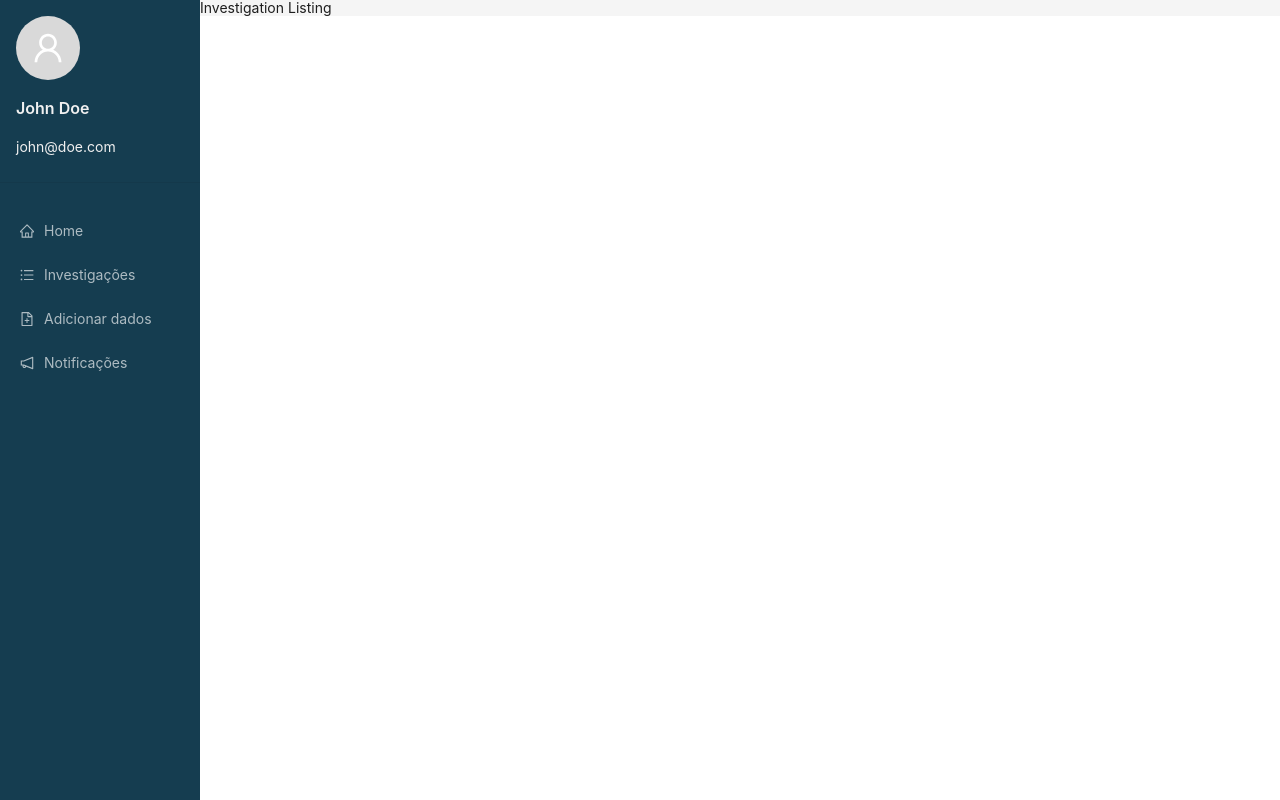
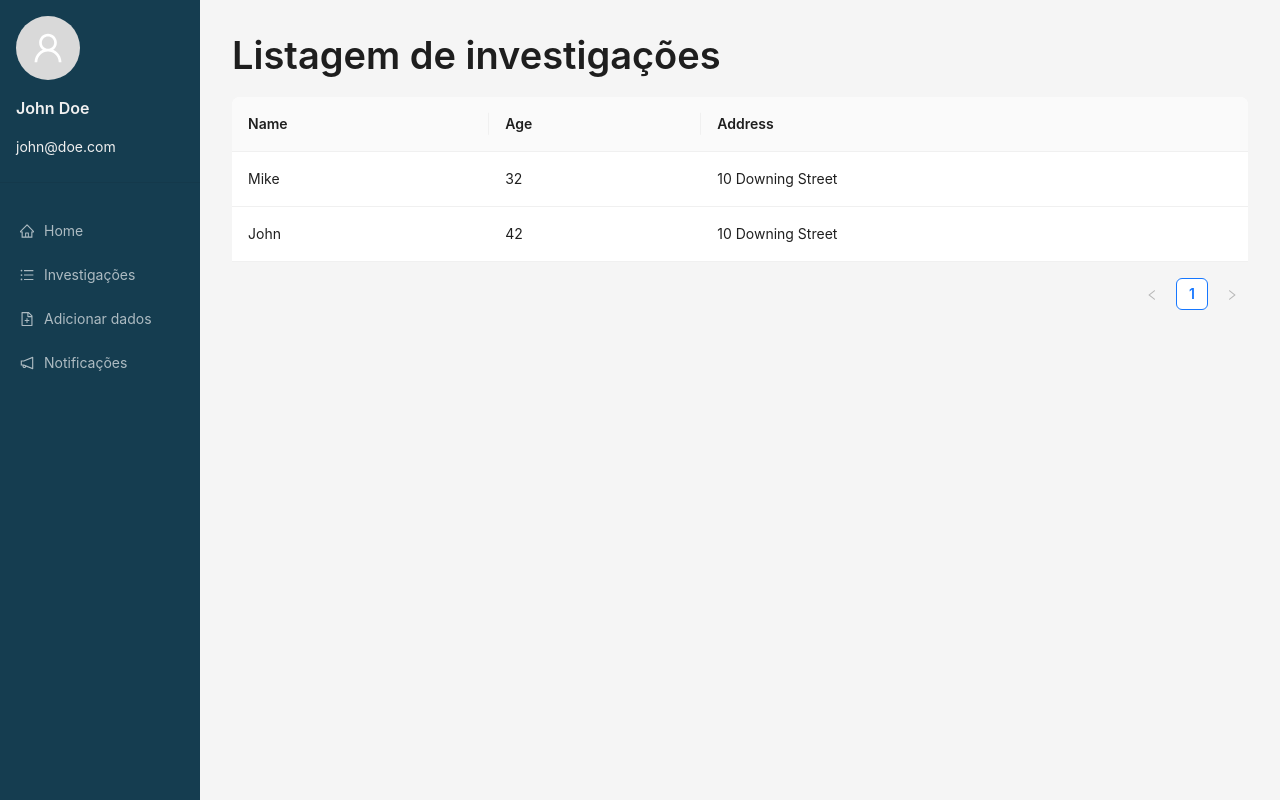
Before and after one commit to chiucchi/intelishare, a React (Vite) app: page /investigations in a window 1280 px wide. Built offline with nearby package versions, Linux system fonts and the light colour scheme.

Commit message:
feat: add mocked investigation listing

```diff
--- a/src/App.tsx
+++ b/src/App.tsx
@@ -1,7 +1,7 @@
 import "antd/dist/reset.css";
 
 import "./App.css";
-import { Avatar, Divider, Empty, Layout, Menu, Space, Typography } from "antd";
+import { Avatar, Divider, Layout, Menu, Space, Typography } from "antd";
 import {
   UserOutlined,
   HomeOutlined,
--- /dev/null
+++ b/src/components/container/Container.styles.ts
@@ -0,0 +1,6 @@
+import styled from 'styled-components';
+
+export const Container = styled.div`
+  height: 100vh;
+  padding: 32px;
+`;
--- /dev/null
+++ b/src/components/container/Container.tsx
@@ -0,0 +1,7 @@
+import { Container } from "./Container.styles";
+
+const PageContainer = ({ children }: any) => {
+  return <Container>{children}</Container>;
+};
+
+export default PageContainer;
--- a/src/pages/investigations/InvestigationList.tsx
+++ b/src/pages/investigations/InvestigationList.tsx
@@ -1,7 +1,46 @@
+import { Table, Typography } from "antd";
+import PageContainer from "../../components/container/Container";
+
 const Investigationlist = () => {
-    return (
-        <>Investigation Listing</>
-    )
-}
+  const dataSource = [
+    {
+      key: "1",
+      name: "Mike",
+      age: 32,
+      address: "10 Downing Street",
+    },
+    {
+      key: "2",
+      name: "John",
+      age: 42,
+      address: "10 Downing Street",
+    },
+  ];
 
-export default Investigationlist
+  const columns = [
+    {
+      title: "Name",
+      dataIndex: "name",
+      key: "name",
+    },
+    {
+      title: "Age",
+      dataIndex: "age",
+      key: "age",
+    },
+    {
+      title: "Address",
+      dataIndex: "address",
+      key: "address",
+    },
+  ];
+
+  return (
+    <PageContainer>
+      <Typography.Title>Listagem de investigações</Typography.Title>
+      <Table dataSource={dataSource} columns={columns} />
+    </PageContainer>
+  );
+};
+
+export default Investigationlist;
```
